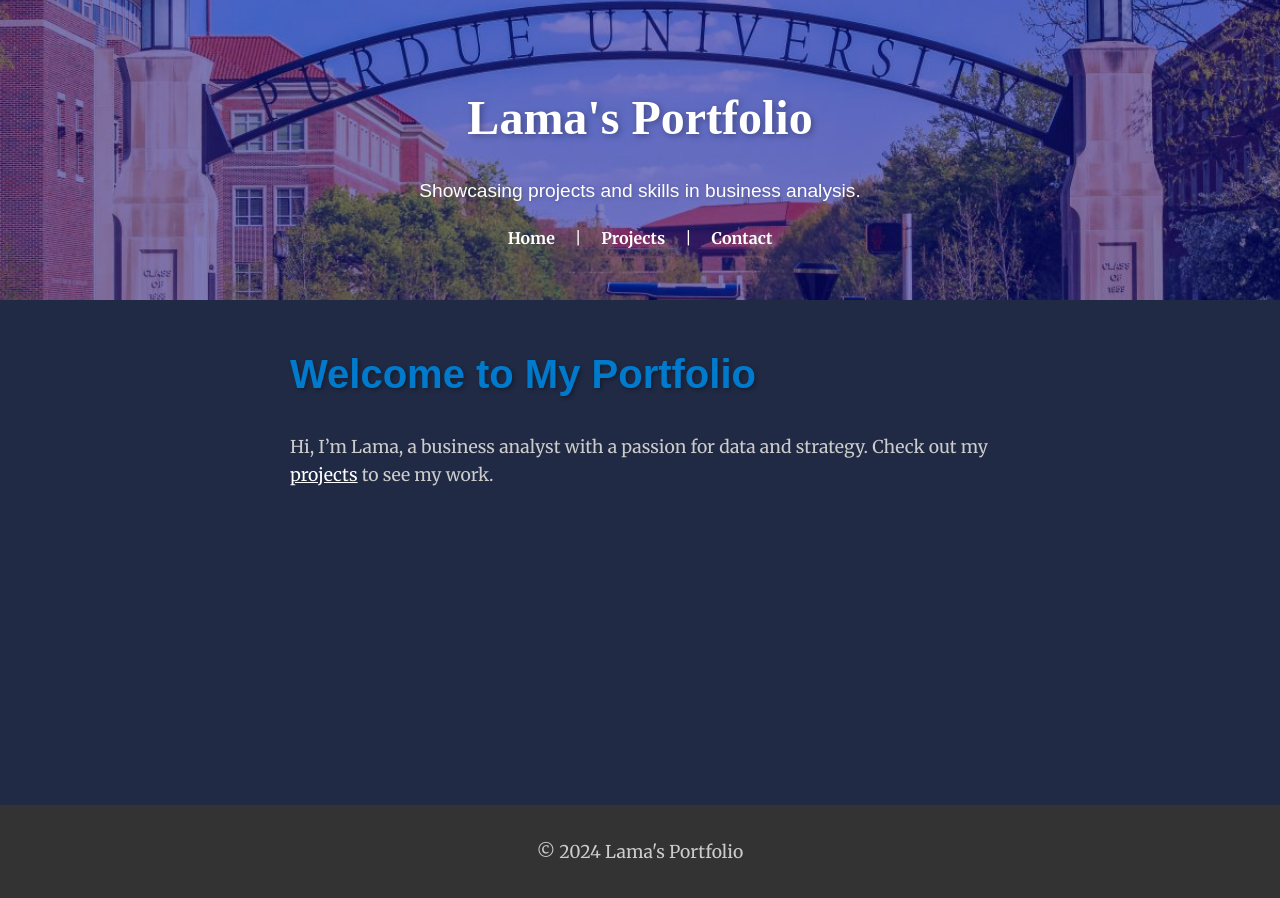
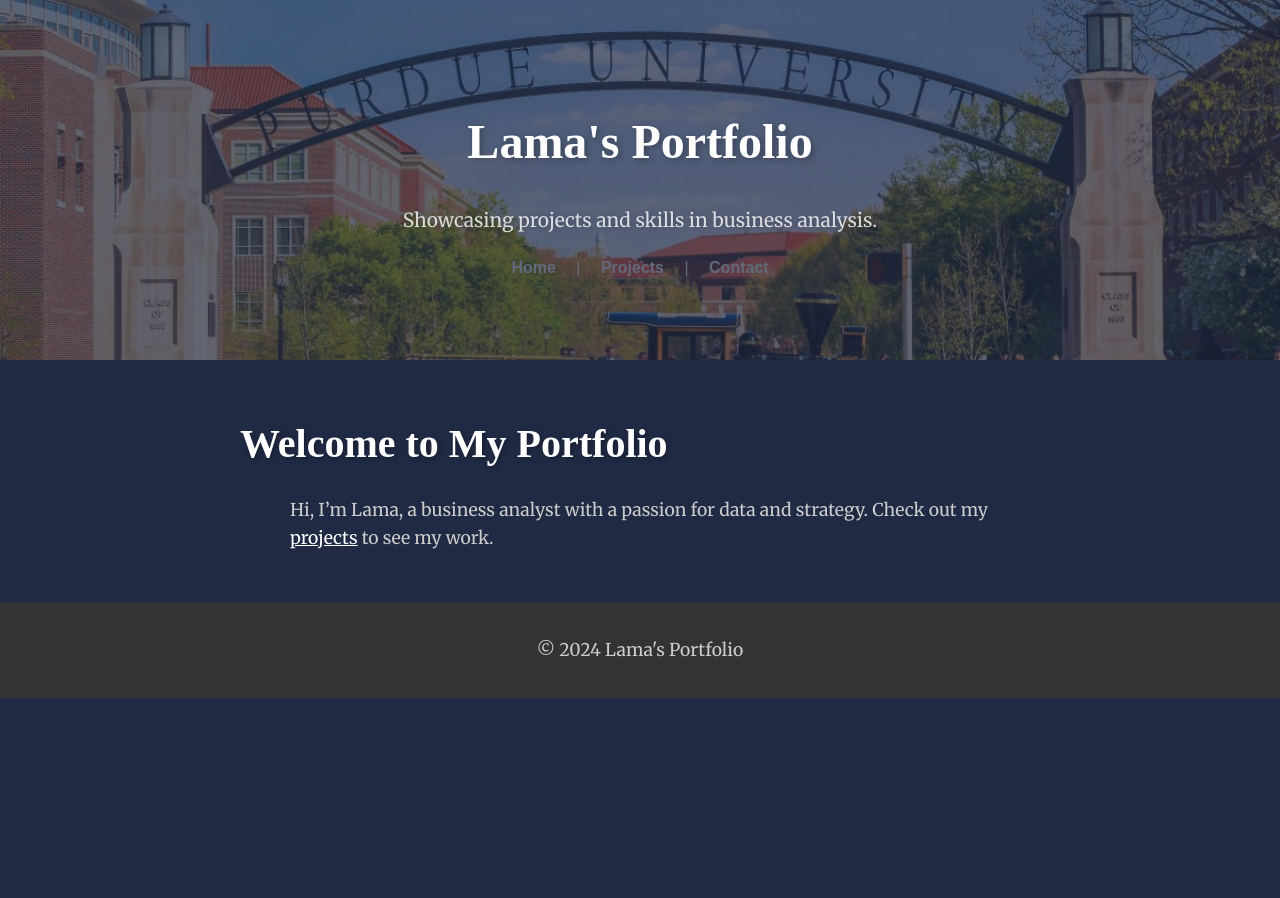
Before and after one commit to LamaJuraisi/Portfolio, a Jekyll site: the page built from index.md, in a window 1280 px wide. Built offline with Jekyll 4.4.1, drawn with Linux system fonts in a browser that asks for light colours; some web fonts are replaced.

Commit message:
Update main.css

```diff
--- a/assets/css/main.css
+++ b/assets/css/main.css
@@ -1,243 +1,111 @@
-/* Apply Raleway as the primary font across the entire site */
+/* Base Styling */
 body {
   font-family: 'Raleway', sans-serif;
   line-height: 1.6;
-    color: #333;
+  color: #CCCCCC; /* Slightly lighter for readability */
+  background-color: #202A44; /* Navy background */
   margin: 0;
-    padding: 0;
 }
 
-/* Header styles with background image */
+/* Header styling with background image */
 header {
   position: relative;
   background: url('https://lamajuraisi.github.io/Portfolio/assets/images/pic03.jpg') no-repeat center center;
   background-size: cover;
   color: white;
   text-align: center;
-    padding: 3em 1em;
+  padding: 5em 1em;
 }
 
-/* Overlay to add tint over header image */
-header::before {
+/* Overlay Effect with Navy Blue Tint */
+header::before, .overlay {
   content: "";
   position: absolute;
   top: 0;
   left: 0;
-    width: 100%;
-    height: 100%;
-    background: rgba(0, 0, 139, 0.5); /* Purple tint with 50% opacity */
+  right: 0;
+  bottom: 0;
+  background: rgba(32, 42, 68, 0.7); /* Navy tint */
   z-index: 0;
 }
 
-header h1, header p, header nav {
+/* Header Content */
+header h1 {
+  font-family: 'Markazi Text', serif;
+  font-size: 3em;
+  color: white;
+  text-shadow: 2px 2px 6px rgba(0, 0, 0, 0.3);
+  font-weight: 800;
   position: relative;
   z-index: 1;
 }
 
-/* Text styling for header */
-header h1 {
-    font-family: 'Raleway', sans-serif;
-    font-size: 3em;
-    color: #ffffff;
-    text-shadow: 2px 2px 6px rgba(0, 0, 0, 0.3);
-    font-weight: 800;
+header p {
+  font-family: 'Merriweather', serif;
+  font-size: 1.2em;
+  color: rgba(255, 255, 255, 0.8);
+  text-shadow: 1px 1px 4px rgba(0, 0, 0, 0.2);
+  position: relative;
+  z-index: 1;
 }
 
-header p {
-    font-family: 'Raleway', sans-serif;
-    font-size: 1.2em;
-    color: #ffffff;
-    text-shadow: 1px 1px 4px rgba(0, 0, 0, 0.2);
-}
-
-/* Navigation link styling */
+/* Navigation Link Styling */
 nav a {
   color: #ffffff;
   margin: 0 1em;
   font-weight: 600;
   text-decoration: none;
+  z-index: 1;
 }
 
 nav a:hover {
   color: #007acc;
 }
 
-/* Footer styling */
-footer {
-    background: #333;
-    color: white;
-    text-align: center;
-    padding: 1em;
-}
-
-/* Main content styling */
-main {
-    padding: 1em;
-    max-width: 800px;
-    margin: auto;
-}
-
-/* Heading styles */
-h1, h2, h3, h4, h5, h6 {
+/* Button Styling */
+.actions .button {
   font-family: 'Raleway', sans-serif;
-    color: #007acc;
-    font-weight: 700;
-}
-
-/* Specific heading styles with text shadow */
-h1 {
-    font-size: 2.5em;
-    text-shadow: 2px 2px 4px rgba(0, 0, 0, 0.3);
-}
-
-h2 {
-    font-size: 2em;
-    text-shadow: 1px 1px 3px rgba(0, 0, 0, 0.2);
-}
-
-/* Button styling */
-.button {
-    display: inline-block;
-    font-family: 'Raleway', sans-serif;
-    font-weight: 600;
-    color: #ffffff;
-    background-color: #007acc;
-    padding: 0.5em 1.5em;
-    border-radius: 4px;
-    text-decoration: none;
-}
-
-.button:hover {
-    background-color: #005fa3;
-}
-
-/* Ensures the body takes full height */
-html, body {
-    height: 100%;
-    margin: 0;
-    display: flex;
-    flex-direction: column;
-}
-
-/* The main content will take up available space */
-main {
-    flex: 1;
-    padding: 1em;
-    max-width: 800px;
-    margin: auto;
-}
-
-/* Footer stays at the bottom */
-footer {
-    background: #333;
-    color: white;
-    text-align: center;
-    padding: 1em;
-}
-
-/* Overlay Effect with Navy Blue Tint */
-.overlay {
-    background: rgba(32, 42, 68, 0.5); /* Navy blue tint with 50% transparency */
-    position: absolute;
-    top: 0;
-    left: 0;
-    right: 0;
-    bottom: 0;
-    z-index: 0;
-}
-
-
-/* Header Text and Button Styles */
-#banner h1 {
-    font-family: 'Markazi Text', serif;
-    font-size: 3em;
-    color: white;
-    text-shadow: 2px 2px 6px rgba(0, 0, 0, 0.7);
-}
-
-#banner p {
-    font-family: 'Merriweather', serif;
-    font-size: 1.2em;
-    color: rgba(255, 255, 255, 0.8);
-}
-
-.actions .button {
-    font-family: 'Merriweather', serif;
   font-size: 1.1em;
   padding: 0.8em 2em;
   border: 2px solid white;
   color: white;
   background-color: transparent;
   text-transform: uppercase;
+  text-decoration: none;
 }
 
-/* Top Left Corner Text */
-.top-left-info h2, .top-left-info p {
-    color: white;
-    text-shadow: 1px 1px 3px rgba(0, 0, 0, 0.5);
+.actions .button:hover {
+  background-color: white;
+  color: #202A44;
 }
 
-/* Centered Layout and Spacing */
-.inner {
-    position: relative;
-    text-align: center;
-}
-/* Overall Page Background Color */
-body {
-  font-family: 'Merriweather', serif;
-  line-height: 1.6;
-  color: #FFFFFF; /* White color for text to contrast with dark background */
-  background-color: #202A44; /* Navy background */
+/* Top Left Corner Information */
+.top-left-info {
+  position: absolute;
+  top: 1em;
+  left: 1em;
+  font-family: 'Raleway', sans-serif;
+  color: white;
+  z-index: 1;
+  text-transform: uppercase;
+  font-size: 0.9em;
 }
 
-/* Header and Major Section Title Styling */
-header h1, .major h1 {
-  font-family: 'Markazi Text', serif;
-  color: #FFFFFF;
-  font-size: 3em;
-  margin-bottom: 0.2em;
-  text-shadow: 2px 2px 6px rgba(0, 0, 0, 0.3);
+.top-left-info h2 {
+  font-size: 1.2em;
+  margin: 0;
 }
 
-/* Section Titles */
-h2, .section-title {
-  font-family: 'Markazi Text', serif;
-  color: #FFFFFF;
-  font-size: 2.5em;
-  margin-bottom: 0.5em;
-  border-bottom: 2px solid #FFFFFF;
-  padding-bottom: 0.3em;
+.top-left-info p {
+  font-size: 0.8em;
+  margin: 0;
 }
 
-/* Paragraph and Link Styling */
-p {
-  font-family: 'Merriweather', serif;
-  font-size: 1.1em;
-  color: #CCCCCC; /* Slightly lighter than pure white for readability */
-  max-width: 700px;
-  margin: 1em auto;
-}
-
-a {
-  color: #FFFFFF;
-  text-decoration: underline;
-}
-
-a.button {
-  font-size: 1.1em;
-  padding: 0.8em 2em;
-  background-color: transparent;
-  border: 2px solid #FFFFFF;
-  color: #FFFFFF;
-  text-transform: uppercase;
-  text-decoration: none;
-  display: inline-block;
-  margin-top: 1em;
-}
-
-a.button:hover {
-  background-color: #FFFFFF;
-  color: #202A44;
+/* Main Content Styling */
+main {
+  padding: 2em 1em;
+  max-width: 800px;
+  margin: auto;
 }
 
 /* Footer */
@@ -246,4 +114,53 @@ footer {
   color: white;
   text-align: center;
   padding: 1em;
+  margin-top: auto;
 }
+
+/* Heading Styling */
+h1, h2 {
+  font-family: 'Markazi Text', serif;
+  color: white;
+}
+
+h1 {
+  font-size: 2.5em;
+  text-shadow: 2px 2px 4px rgba(0, 0, 0, 0.3);
+  margin: 0.5em 0;
+}
+
+h2 {
+  font-size: 2em;
+  text-shadow: 1px 1px 3px rgba(0, 0, 0, 0.2);
+  margin-bottom: 0.5em;
+}
+
+/* Paragraph and Link Styling */
+p {
+  font-family: 'Merriweather', serif;
+  font-size: 1.1em;
+  color: #CCCCCC;
+  max-width: 700px;
+  margin: 1em auto;
+}
+
+a {
+  color: white;
+  text-decoration: underline;
+}
+
+a.button {
+  display: inline-block;
+  font-size: 1.1em;
+  padding: 0.8em 2em;
+  background-color: transparent;
+  border: 2px solid white;
+  color: white;
+  text-transform: uppercase;
+  margin-top: 1em;
+}
+
+a.button:hover {
+  background-color: white;
+  color: #202A44;
+}
```
Lines whose indentation alone changed are shown as unchanged.
